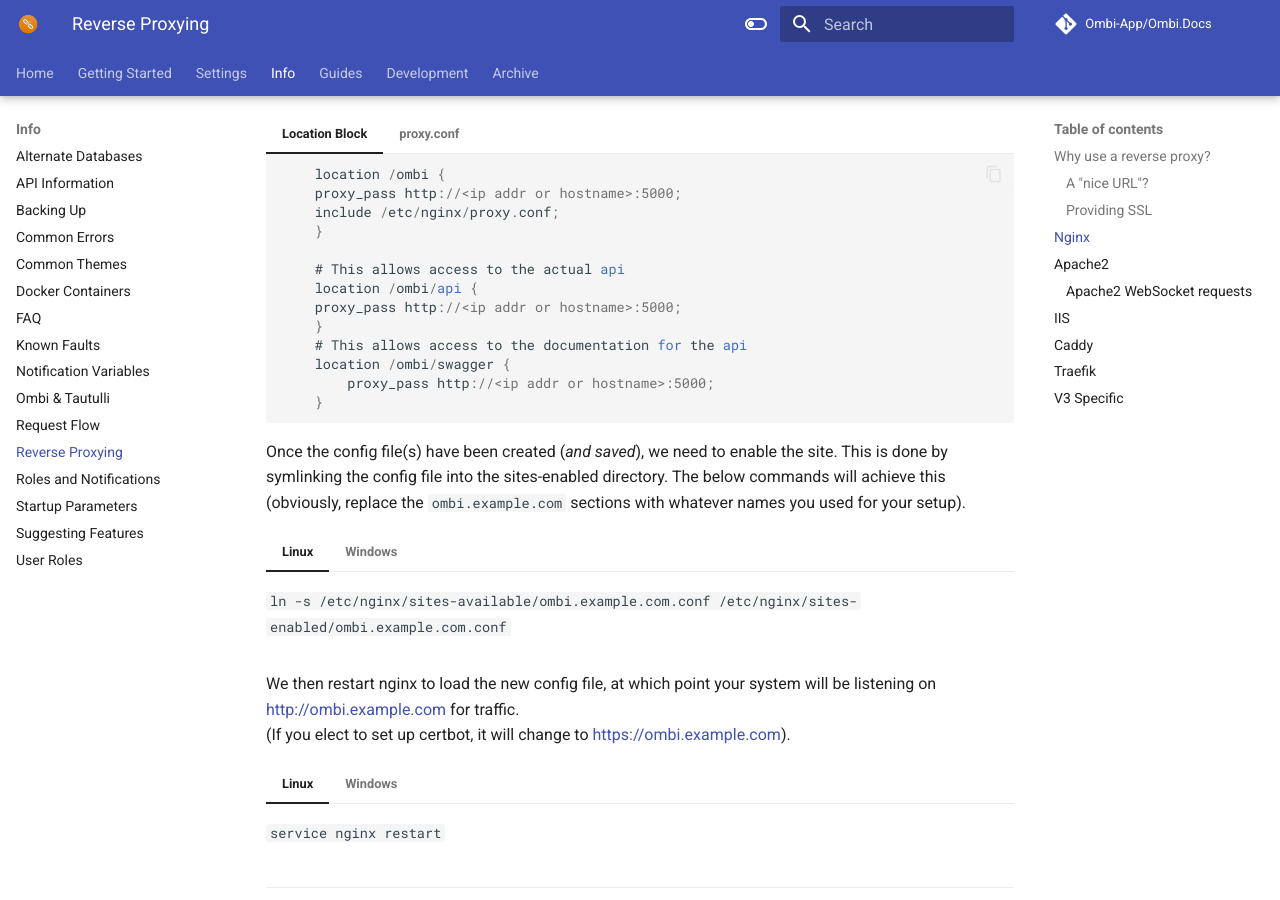
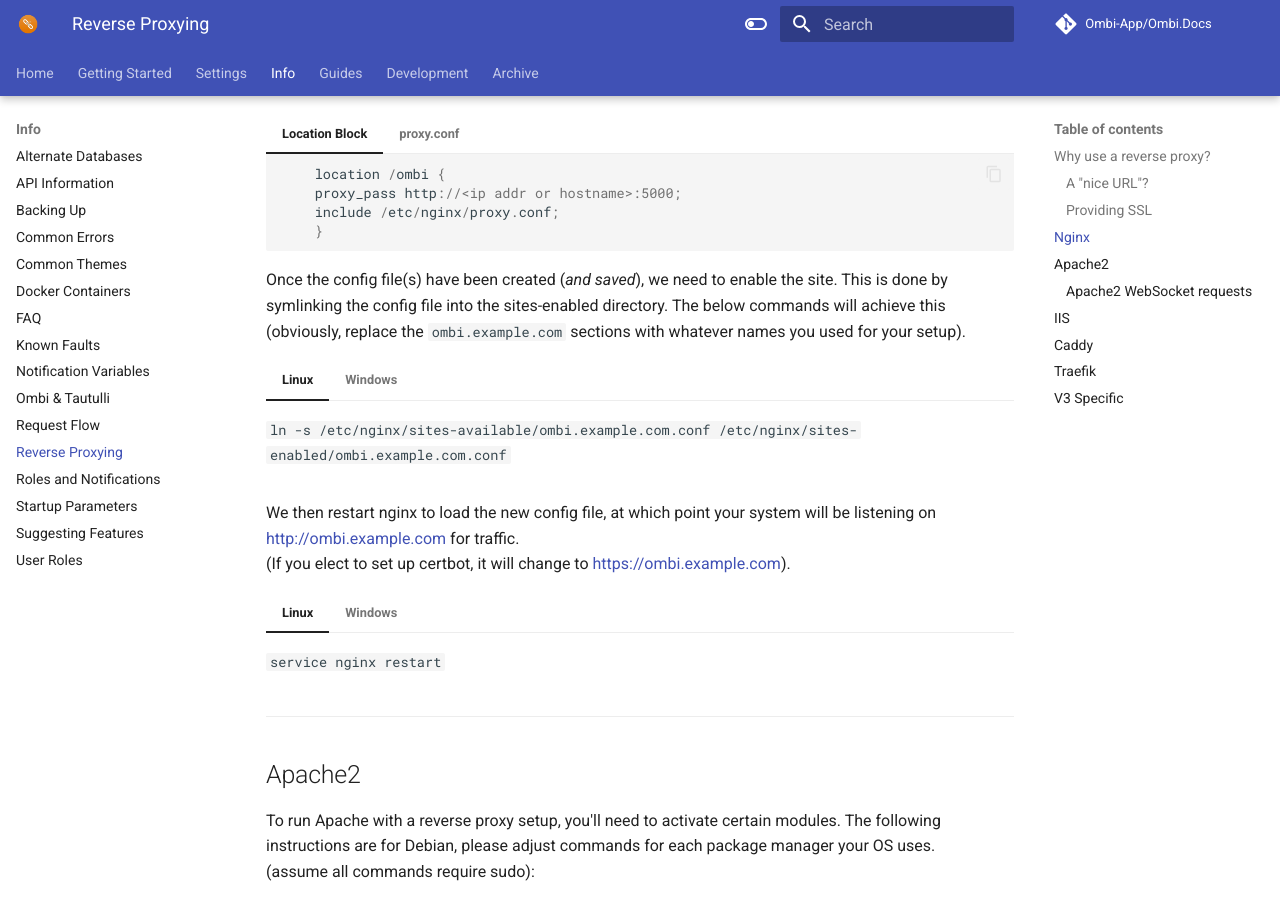
Before and after one commit to Ombi-app/Ombi.Docs, an MkDocs documentation site: the page built from docs/info/reverse-proxy.md, in a window 1280 px wide and 900 px high, scrolled down 1396 px. Built offline with MkDocs 1.6.1 and Material for MkDocs 9.7.7, drawn with Linux system fonts in a browser that asks for light colours; comment, search, counter and statistics services are not loaded.

Commit message:
Update nginx conf

````diff
--- a/docs/info/reverse-proxy.md
+++ b/docs/info/reverse-proxy.md
@@ -50,14 +50,6 @@
             include /etc/nginx/proxy.conf;
             }
 
-            # This allows access to the actual api
-            location /ombi/api {
-            proxy_pass http://<ip addr or hostname>:5000;
-            }
-            # This allows access to the documentation for the api
-            location /ombi/swagger {
-                proxy_pass http://<ip addr or hostname>:5000;
-            }
         ```
 
     === "proxy.conf"
@@ -133,17 +125,9 @@
 
             location / {
                 proxy_pass http://127.0.0.1:5000;
-            proxy_http_version 1.1;
-            proxy_set_header Upgrade $http_upgrade;
-            proxy_set_header Connection "upgrade";
-            }
-            # This allows access to the actual api
-            location /api {
-                    proxy_pass http://127.0.0.1:5000;
-            }
-            # This allows access to the documentation for the api
-            location /swagger {
-                    proxy_pass http://127.0.0.1:5000;
+                proxy_http_version 1.1;
+                proxy_set_header Upgrade $http_upgrade;
+                proxy_set_header Connection "upgrade";
             }
         }
     ```
````
